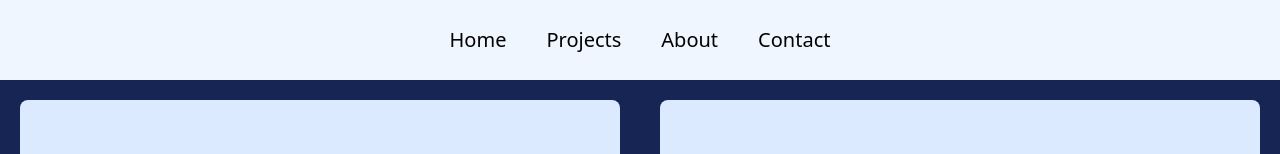
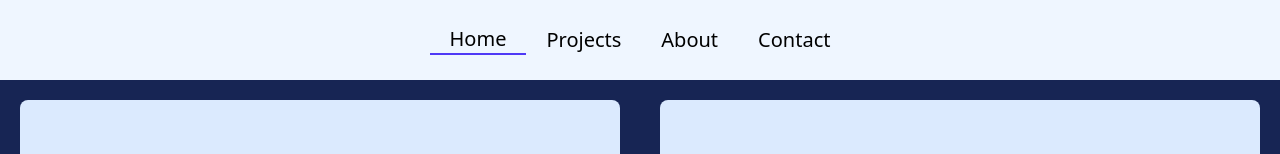
Before and after one commit to vickyfrosties/Portfolio, a React (Vite) app: page / in a window 1280 px wide. Shown: the top 154 px of the page. Built offline with nearby package versions, Linux system fonts and the light colour scheme.

Commit message:
feat: add border indicator to Navbar component for active section
- Applied CSS stles to highlight current section

- Improves user orientation while navigating

```diff
--- a/src/App.jsx
+++ b/src/App.jsx
@@ -10,7 +10,7 @@ function App() {
 
   return (
     <>
-      <NavBar setMode={setMode} />
+      <NavBar mode={mode} setMode={setMode} />
       {mode === "Home" && <Home setMode={setMode} />}
       {mode === "Projects" && <Projects />}
       {mode === "About" && <About />}
--- a/src/components/NavBar.jsx
+++ b/src/components/NavBar.jsx
@@ -1,7 +1,7 @@
 import { useRef } from "react";
 import { useEffect, useState } from "react";
 
-const NavBar = ({ setMode }) => {
+const NavBar = ({ mode, setMode }) => {
   const [visible, setVisible] = useState(true);
   const prevPositionScroll = useRef(window.scrollY);
 
@@ -32,7 +32,7 @@ const NavBar = ({ setMode }) => {
   return (
     <>
       <nav
-        className={`bg-blue-50 rounded-full w-2/5 m-auto flex justify-center mt-4 max-md:w-full max-md:mt-0 max-md:rounded-none max-md:h-20 max-md:transition-none
+        className={`text-slate-50 w-2/5 m-auto flex justify-center mt-4 max-md:w-full max-md:mt-0 max-md:rounded-none max-md:h-20 max-md:transition-none max-md:bg-blue-50 max-md:text-black
 ${
   visible
     ? "opacity-100 transition-discrete duration-700 ease-in-out"
@@ -40,34 +40,19 @@ ${
 }`}
       >
         <ul className="min-w-40 flex justify-between items-center pt-2 pb-2">
-          <li
-            className="pl-5 pr-5 cursor-pointer text-xl font-medium
-"
-            onClick={handleClick}
-          >
-            Home
-          </li>
-          <li
-            className="pl-5 pr-5 cursor-pointer text-xl font-medium
-"
-            onClick={handleClick}
-          >
-            Projects
-          </li>
-          <li
-            className="pl-5 pr-5 cursor-pointer text-xl font-medium
-"
-            onClick={handleClick}
-          >
-            About
-          </li>
-          <li
-            className="pl-5 pr-5 cursor-pointer text-xl font-medium
-"
-            onClick={handleClick}
-          >
-            Contact
-          </li>
+          {["Home", "Projects", "About", "Contact"].map((section, i) => (
+            <li
+              key={i}
+              onClick={handleClick}
+              className={`pl-5 pr-5 cursor-pointer text-xl font-medium ${
+                mode === section
+                  ? "border-b-2 border-indigo-600 max-md:bg-green-400 max-md:border-b-0"
+                  : "border-b-0"
+              }`}
+            >
+              {section}
+            </li>
+          ))}
         </ul>
       </nav>
     </>
```
